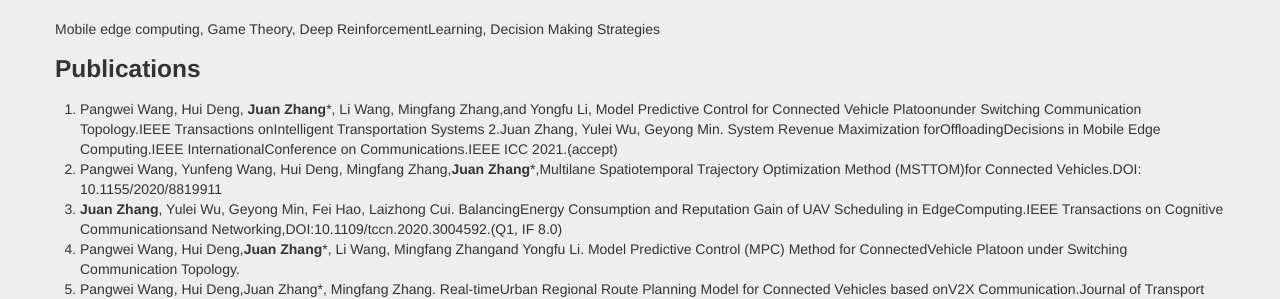
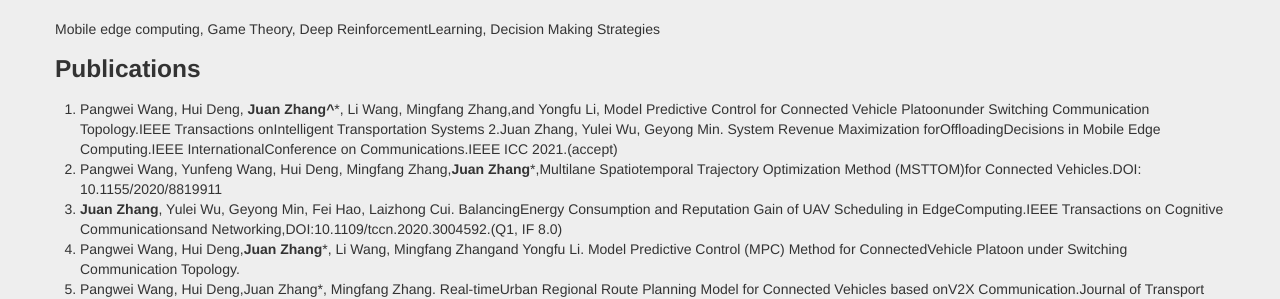
Before and after one commit to jdaisyzhang/JuanZhang, a Jekyll site: the page built from index.md, in a window 1280 px wide. Shown: the part 335-634 px from the top of the page. Built offline with Jekyll 4.4.1, drawn with Linux system fonts in a browser that asks for light colours; our own code applies the rules of GitHub Pages for plain Markdown files.

```diff
--- a/index.md
+++ b/index.md
@@ -7,7 +7,7 @@
 Mobile edge computing, Game Theory, Deep ReinforcementLearning, Decision Making Strategies
 
 ### Publications
-1. Pangwei  Wang,  Hui  Deng, **Juan  Zhang***,  Li  Wang,  Mingfang  Zhang,and Yongfu Li, Model Predictive Control for Connected Vehicle Platoonunder  Switching  Communication  Topology.IEEE  Transactions  onIntelligent Transportation Systems
+1. Pangwei  Wang,  Hui  Deng, **Juan  Zhang^***,  Li  Wang,  Mingfang  Zhang,and Yongfu Li, Model Predictive Control for Connected Vehicle Platoonunder  Switching  Communication  Topology.IEEE  Transactions  onIntelligent Transportation Systems
 2.Juan Zhang, Yulei Wu, Geyong Min.  System Revenue Maximization forOffloadingDecisions  in  Mobile  Edge  Computing.IEEE  InternationalConference on Communications.IEEE ICC 2021.(accept)
 3. Pangwei Wang, Yunfeng Wang, Hui Deng, Mingfang Zhang,**Juan Zhang***,Multilane  Spatiotemporal  Trajectory  Optimization  Method  (MSTTOM)for Connected Vehicles.DOI: 10.1155/2020/8819911
 4. **Juan Zhang**, Yulei Wu, Geyong Min, Fei Hao, Laizhong Cui.  BalancingEnergy  Consumption  and  Reputation  Gain  of  UAV  Scheduling  in  EdgeComputing.IEEE  Transactions  on  Cognitive  Communicationsand Networking,DOI:10.1109/tccn.2020.3004592.(Q1, IF 8.0)
```
